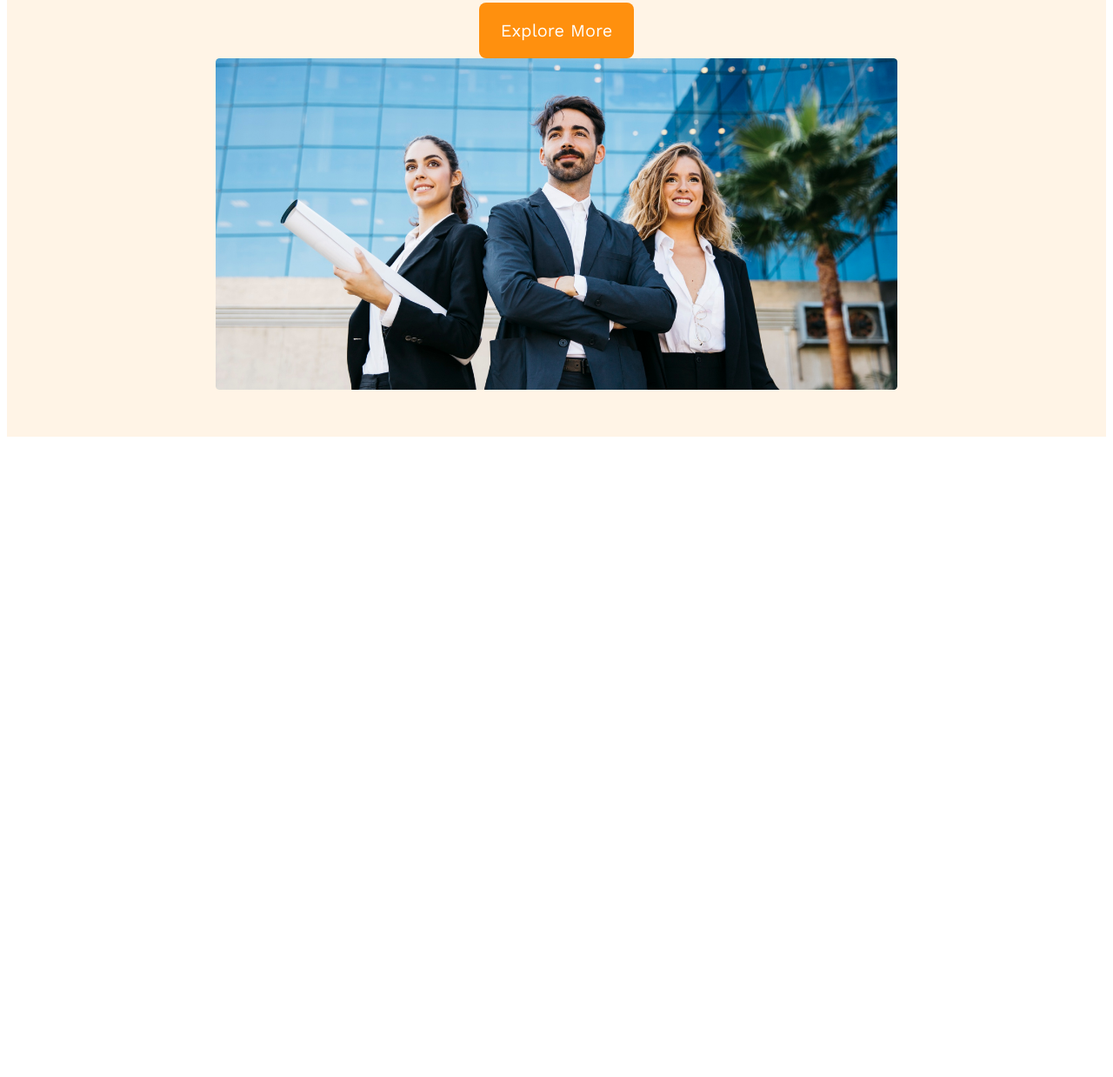
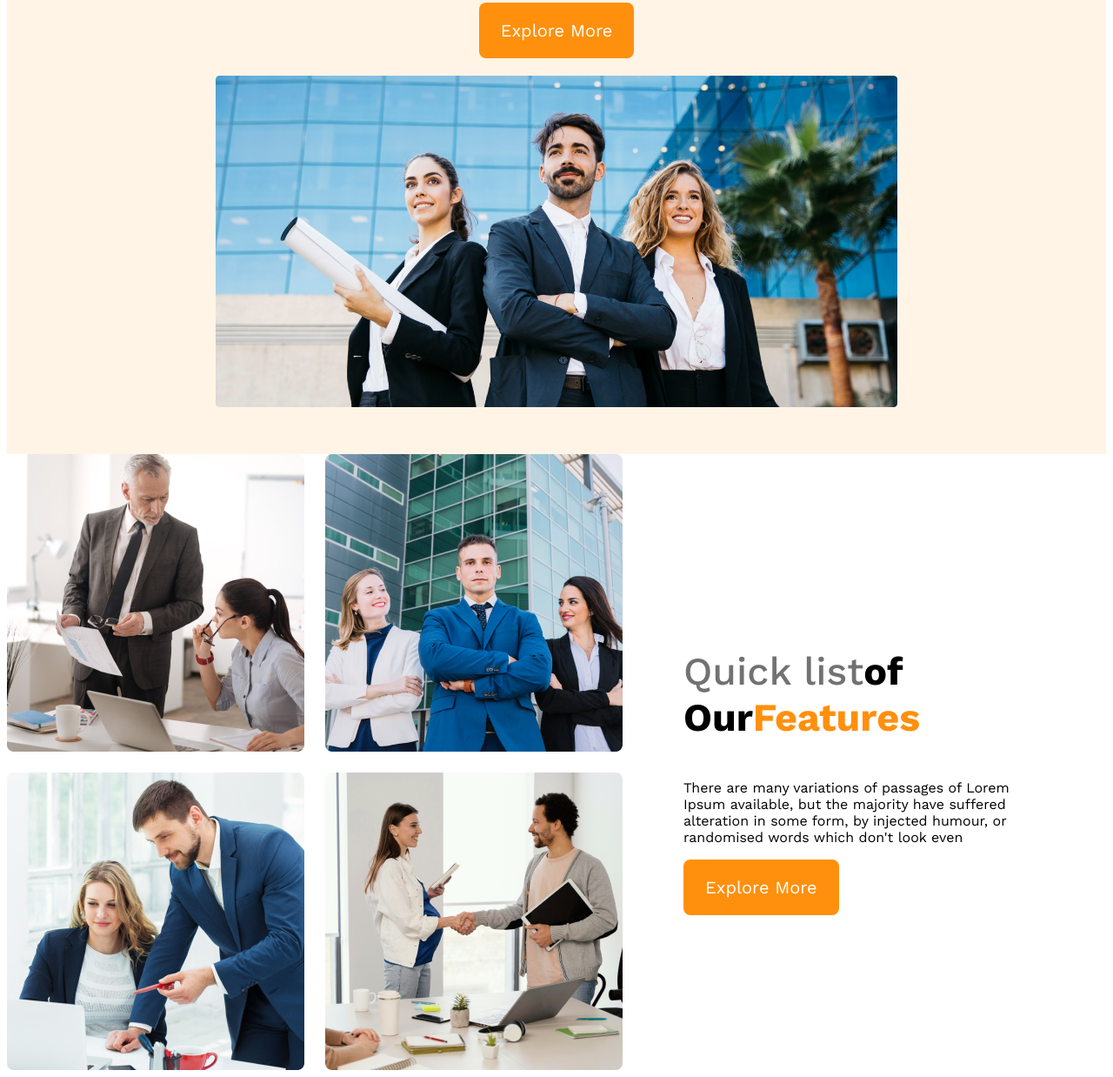
Before and after one commit to sifat70/architect-website, a plain HTML site: page index.html in a window 1280 px wide. Shown: the part 489-1727 px from the top of the page at 87% size. Before the commit the page ends 999 px from the top, so only its background shows below. Drawn offline with nearby package versions, Linux system fonts and the light colour scheme.

Commit message:
teams text added

```diff
--- a/index.html
+++ b/index.html
@@ -30,6 +30,23 @@
             <img src="./images/banner.png" alt="">
         </div>
     </header>
+
+    <main>
+        <!-- team section start -->
+        <section class="team-container">
+            <div class="team-img-container">
+                <img src="./images/team1.png" alt="">
+                <img src="./images/team2.png" alt="">
+                <img src="./images/team3.png" alt="">
+                <img src="./images/team4.png" alt="">
+            </div>
+            <div class="teams-content">
+                <h3 class="teams-title"><span class="quick-list">Quick list</span><span>of Our</span><span class="text-features">Features</span></h3>
+                <p class="teams-description">There are many variations of passages of Lorem Ipsum available, but the majority have suffered alteration in some form, by injected humour, or randomised words which don't look even</p>
+                <button class="btn-primary">Explore More</button>
+            </div>
+        </section>
+    </main>
 </body>
 
 </html>
--- a/styles/style.css
+++ b/styles/style.css
@@ -63,6 +63,7 @@ nav li a{
 }
 .banner img{
     width: 100%;
+    margin-top: 20px;
 }
 
 /* responsive media querise */
@@ -85,3 +86,36 @@ nav li a{
         flex-direction: column;
     }
 }
+
+/* main style */
+main{
+    max-width: 1440px;
+    margin: 0 auto;
+}
+
+/* teams style  */
+
+.team-container{
+    display: flex;
+    align-items: center;
+}
+.team-img-container{
+    display: grid;
+    grid-template-columns: repeat(2, 1fr);
+    gap: 1.5rem;
+}
+.teams-content{
+    padding-right: 70px;
+    padding-left: 70px;
+}
+.teams-title{
+    font-size: 2.8rem;
+}
+.teams-title .quick-list{
+    color: #727272;
+    font-weight: 500;
+}
+.teams-title .text-features{
+    color: #FF900E;
+    font-weight: 700;
+}
```
